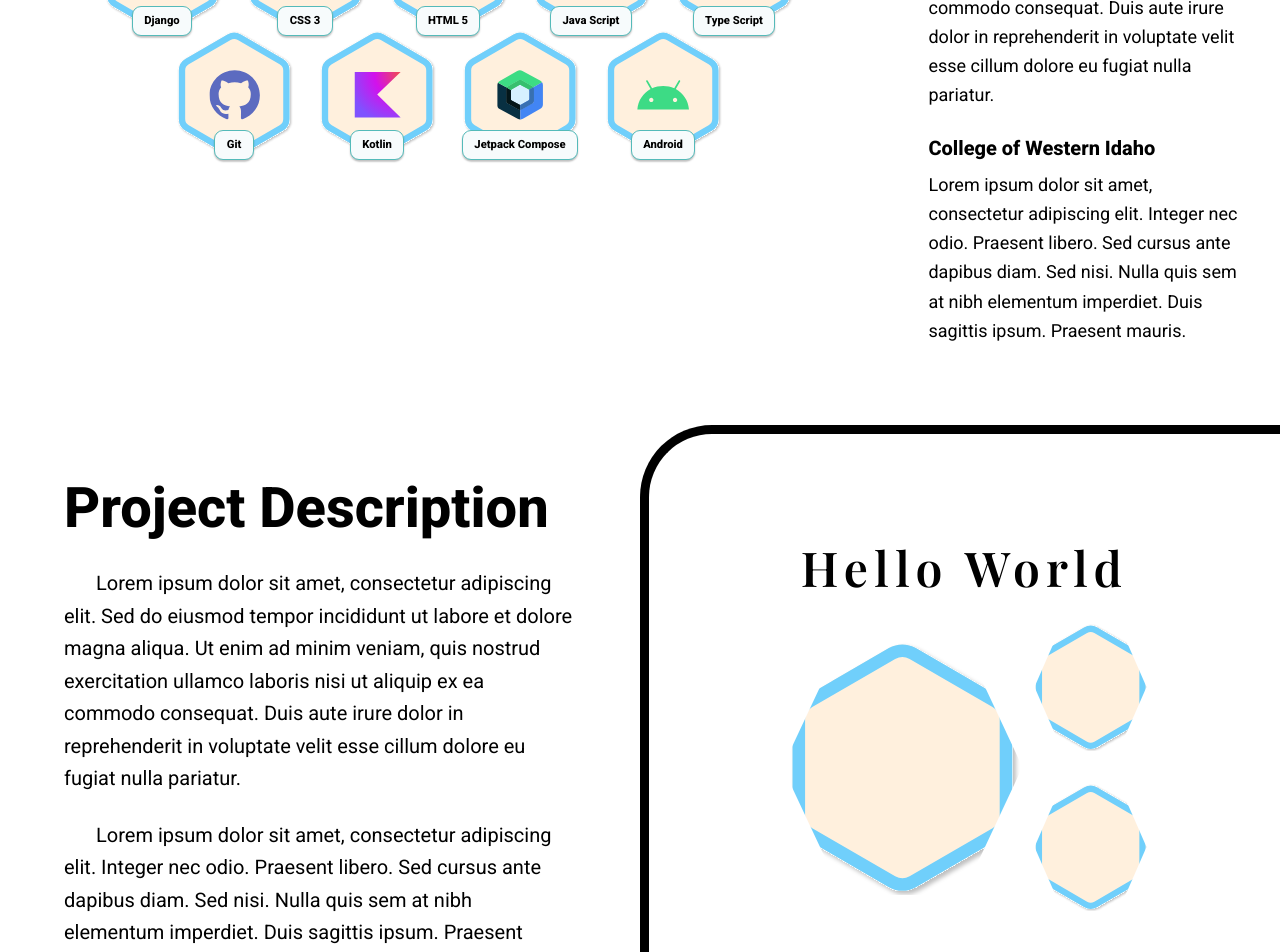
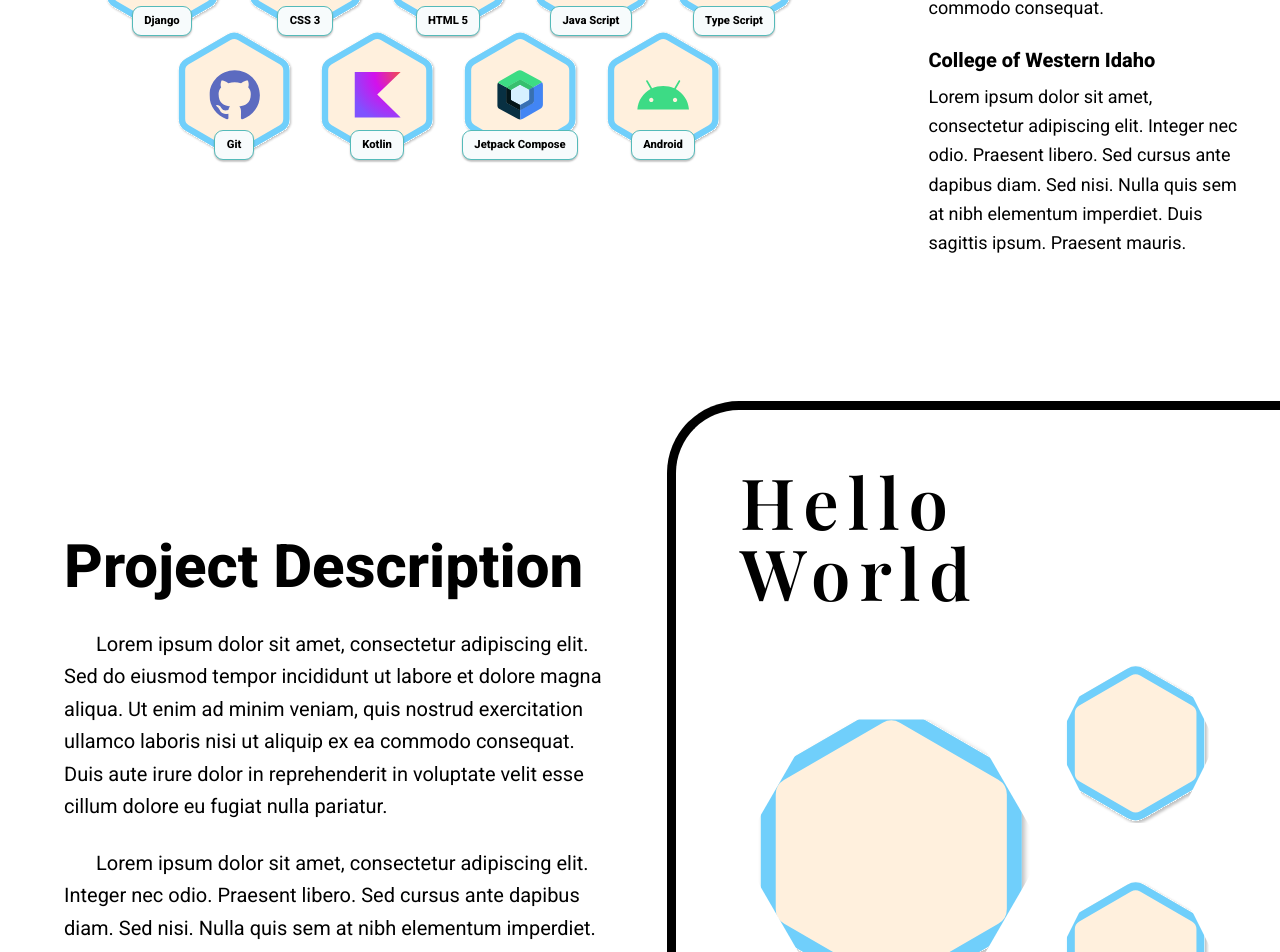
Before and after one commit to JacobE-Brown/JacobPortfolioV3, a React (Vite) app: page / in a window 1280 px wide. Shown: the part 1860-2812 px from the top of the page. Built offline with nearby package versions, Linux system fonts and the light colour scheme.

Commit message:
Good Start

```diff
--- a/src/components/ProjectCard.tsx
+++ b/src/components/ProjectCard.tsx
@@ -2,42 +2,47 @@ import hexBase from '@/assets/images/TechLogos/hex-base.svg'
 
 interface ProjectCardProps {
   title: string
-  projectName: string
+  projectName?: string
   description: string[]
   reversed?: boolean
 }
 
+// Flat-top hexagon clip path
 const HEX_CLIP = 'polygon(25% 0%, 75% 0%, 100% 50%, 75% 100%, 25% 100%, 0% 50%)'
 
 function HexGallery({ reversed, projectName }: { reversed: boolean; projectName: string }) {
-  // Rounded on the inward-facing side, flush on the outer edge
-  const roundedClass = reversed
-    ? 'rounded-r-[3rem] lg:rounded-r-[4.5rem]'
-    : 'rounded-l-[3rem] lg:rounded-l-[4.5rem]'
+  // Rounded on the inward-facing side only; flush on outer edge
+  const roundedStyle = reversed
+    ? { borderRadius: '0 4.5rem 4.5rem 0' }
+    : { borderRadius: '4.5rem 0 0 4.5rem' }
 
-  // Border on 3 sides (not the edge flush with the container)
+  // 3-sided border: top + bottom + inward side (no border on flush edge)
   const borderClass = reversed
-    ? 'border-t-[6px] border-b-[6px] border-r-[6px] lg:border-t-[9px] lg:border-b-[9px] lg:border-r-[9px]'
-    : 'border-t-[6px] border-b-[6px] border-l-[6px] lg:border-t-[9px] lg:border-b-[9px] lg:border-l-[9px]'
+    ? 'border-t-[9px] border-b-[9px] border-r-[9px]'
+    : 'border-t-[9px] border-b-[9px] border-l-[9px]'
 
   return (
-    <div
-      className={`bg-text-1 border-blue-medium-1 ${borderClass} ${roundedClass}
-                  flex items-center justify-center
-                  p-6 md:p-10 lg:p-12
-                  w-full lg:w-1/2
-                  min-h-[18rem] md:min-h-[24rem] lg:min-h-[28rem]
-                  self-center lg:self-auto`}
-    >
-      <div className="flex flex-col items-center gap-6 md:gap-8">
-        <h3 className="font-serif font-semibold text-cream-neutral text-2xl md:text-4xl lg:text-5xl tracking-[0.13em]">
+    <div className="flex-1 flex items-center justify-center py-10 lg:py-16">
+      <div
+        className={`bg-text-1 border-blue-medium-1 ${borderClass}
+                    flex flex-col items-center justify-center
+                    px-8 md:px-12 lg:px-16 py-10 md:py-14
+                    w-full h-full`}
+        style={roundedStyle}
+      >
+        {/* Project name */}
+        <h3 className="font-serif font-semibold text-cream-neutral
+                       text-2xl md:text-4xl lg:text-5xl xl:text-[4.4rem]
+                       tracking-[0.13em] mb-8 md:mb-12 lg:mb-14">
           {projectName}
         </h3>
+
+        {/* Hex image gallery: 1 large + 2 small stacked */}
         <div className="flex items-center gap-2 md:gap-3">
-          {/* Large hex image */}
+          {/* Large hex */}
           <div
-            className="w-32 h-36 md:w-48 md:h-52 lg:w-60 lg:h-64"
-            style={{ clipPath: HEX_CLIP }}
+            className="w-36 md:w-52 lg:w-64 xl:w-[19rem]"
+            style={{ aspectRatio: '1 / 0.866', clipPath: HEX_CLIP }}
           >
             <img
               src={hexBase}
@@ -45,13 +50,14 @@ function HexGallery({ reversed, projectName }: { reversed: boolean; projectName:
               className="w-full h-full object-cover bg-blue-medium-1/30"
             />
           </div>
-          {/* Two small hex images stacked */}
-          <div className="flex flex-col gap-4 md:gap-6 lg:gap-8">
+
+          {/* Two small hexes */}
+          <div className="flex flex-col gap-5 md:gap-8 lg:gap-10 xl:gap-14">
             {[0, 1].map((i) => (
               <div
                 key={i}
-                className="w-16 h-18 md:w-24 md:h-26 lg:w-28 lg:h-32"
-                style={{ clipPath: HEX_CLIP }}
+                className="w-16 md:w-24 lg:w-28 xl:w-[10rem]"
+                style={{ aspectRatio: '1 / 0.866', clipPath: HEX_CLIP }}
               >
                 <img
                   src={hexBase}
@@ -67,42 +73,46 @@ function HexGallery({ reversed, projectName }: { reversed: boolean; projectName:
   )
 }
 
+function TextContent({ title, description }: { title: string; description: string[] }) {
+  return (
+    <div className="flex-1 flex items-center justify-center px-6 md:px-10 lg:px-16 py-10 md:py-16">
+      <div className="flex flex-col gap-4 md:gap-6 max-w-xl">
+        <h3 className="font-sans font-extrabold text-text-1
+                       text-2xl md:text-3xl lg:text-4xl xl:text-[3.75rem]
+                       leading-tight">
+          {title}
+        </h3>
+        {description.map((paragraph, i) => (
+          <p
+            key={i}
+            className="font-sans text-text-1 text-sm md:text-base lg:text-lg xl:text-xl
+                       leading-relaxed indent-8"
+          >
+            {paragraph}
+          </p>
+        ))}
+      </div>
+    </div>
+  )
+}
+
 export default function ProjectCard({
   title,
   projectName = 'Hello World',
   description,
   reversed = false,
 }: ProjectCardProps) {
-  const textContent = (
-    <div className="flex flex-col items-center lg:items-start justify-center gap-4 md:gap-6
-                    flex-1 px-6 md:px-10 lg:px-16 py-8 md:py-12">
-      <h3 className="font-sans font-extrabold text-text-1 text-2xl md:text-4xl lg:text-[3.5rem] leading-tight text-center lg:text-left">
-        {title}
-      </h3>
-      {description.map((paragraph, i) => (
-        <p
-          key={i}
-          className="font-sans text-text-1 text-base md:text-lg lg:text-xl leading-relaxed max-w-xl indent-8"
-        >
-          {paragraph}
-        </p>
-      ))}
-    </div>
-  )
-
-  const hexGallery = <HexGallery reversed={reversed} projectName={projectName} />
-
   return (
-    <div className="bg-blue-neutral flex flex-col lg:flex-row items-stretch overflow-hidden w-full">
+    <div className="bg-blue-neutral flex flex-col lg:flex-row items-stretch w-full min-h-[20rem] md:min-h-[28rem] lg:min-h-[36rem]">
       {reversed ? (
         <>
-          {hexGallery}
-          {textContent}
+          <HexGallery reversed={reversed} projectName={projectName} />
+          <TextContent title={title} description={description} />
         </>
       ) : (
         <>
-          {textContent}
-          {hexGallery}
+          <TextContent title={title} description={description} />
+          <HexGallery reversed={reversed} projectName={projectName} />
         </>
       )}
     </div>
--- a/src/components/Technologies.tsx
+++ b/src/components/Technologies.tsx
@@ -1,4 +1,4 @@
-import React from 'react'
+import React, { useState, useEffect } from 'react'
 import HexGrid from './HexGrid'
 import TechBadge from './TechBadge'
 
@@ -42,45 +42,210 @@ import githubIcon from '@/assets/images/TechLogos/github-1-1.svg'
 import sqlIcon from '@/assets/images/TechLogos/sql.svg'
 import vueIcon from '@/assets/images/TechLogos/react.svg'
 
-const technologies = [
-  // Diamond layout — Row 0 (top, 4 tiles)
-  { id: 'sql', label: 'SQL / Databases', icon: <img className="relative w-full h-full object-contain" alt="SQL" src={sqlIcon} />, q: -1, r: -2 },
-  { id: 'figma', label: 'Figma', icon: <img className="relative w-full h-full object-contain" alt="Figma" src={figmaIcon} />, q: 0, r: -2 },
-  { id: 'education', label: 'My Education', icon: <img className="relative w-full h-full object-contain" alt="Education" src={educationIcon} />, q: 1, r: -2 },
-  { id: 'aws', label: 'AWS', icon: <img className="relative w-full h-full object-contain" alt="AWS" src={awsIcon} />, q: 2, r: -2 },
+interface TechItem {
+  id: string
+  label: string
+  iconSrc: string
+  icon: React.ReactNode
+  q: number
+  r: number
+  description: string
+}
 
+function makeTech(id: string, label: string, iconSrc: string, alt: string, q: number, r: number, description?: string): TechItem {
+  return {
+    id,
+    label,
+    iconSrc,
+    icon: <img className="relative w-full h-full object-contain" alt={alt} src={iconSrc} />,
+    q,
+    r,
+    description: description ?? `Lorem ipsum dolor sit amet, consectetur adipiscing elit. Sed do eiusmod tempor incididunt ut labore et dolore magna aliqua. Ut enim ad minim veniam, quis nostrud exercitation.`,
+  }
+}
+
+const technologies: TechItem[] = [
+  // Row 0 (4 tiles)
+  makeTech('sql', 'SQL / Databases', sqlIcon, 'SQL', -1, -2),
+  makeTech('figma', 'Figma', figmaIcon, 'Figma', 0, -2),
+  makeTech('education', 'My Education', educationIcon, 'Education', 1, -2),
+  makeTech('aws', 'AWS', awsIcon, 'AWS', 2, -2),
   // Row 1 (5 tiles)
-  { id: 'python', label: 'Python', icon: <img className="relative w-full h-full object-contain" alt="Python" src={pythonIcon} />, q: -2, r: -1 },
-  { id: 'vue', label: 'Vue', icon: <img className="relative w-full h-full object-contain" alt="Vue" src={vueIcon} />, q: -1, r: -1 },
-  { id: 'react', label: 'React', icon: <img className="relative w-full h-full object-contain" alt="React" src={reactIcon} />, q: 0, r: -1 },
-  { id: 'vite', label: 'Vite JS', icon: <img className="relative w-full h-full object-contain" alt="Vite" src={vitejsIcon} />, q: 1, r: -1 },
-  { id: 'tailwind', label: 'Tailwinds CSS', icon: <img className="relative w-full h-full object-contain" alt="Tailwind" src={tailwindIcon} />, q: 2, r: -1 },
-
-  // Row 2 (center, 6 tiles — widest)
-  { id: 'linux', label: 'Linux', icon: <img className="relative w-full h-full object-contain" alt="Linux" src={linuxIcon} />, q: -3, r: 0 },
-  { id: 'github', label: 'Github', icon: <img className="relative w-full h-full object-contain" alt="GitHub" src={githubIcon} />, q: -2, r: 0 },
-  { id: 'csharp', label: 'C#', icon: <img className="relative w-full h-full object-contain" alt="C#" src={csharpIcon} />, q: -1, r: 0 },
-  { id: 'netcore', label: 'ASP.NET Core', icon: <img className="relative w-full h-full object-contain" alt=".NET" src={netcoreIcon} />, q: 0, r: 0 },
-  { id: 'bootstrap', label: 'BootStrap', icon: <img className="relative w-full h-full object-contain" alt="Bootstrap" src={bootstrapIcon} />, q: 1, r: 0 },
-  { id: 'arch', label: 'Arch Linux', icon: <img className="relative w-full h-full object-contain" alt="Arch" src={archIcon} />, q: 2, r: 0 },
-
+  makeTech('python', 'Python', pythonIcon, 'Python', -2, -1),
+  makeTech('vue', 'Vue', vueIcon, 'Vue', -1, -1),
+  makeTech('react', 'React', reactIcon, 'React', 0, -1),
+  makeTech('vite', 'Vite JS', vitejsIcon, 'Vite', 1, -1),
+  makeTech('tailwind', 'Tailwinds CSS', tailwindIcon, 'Tailwind', 2, -1),
+  // Row 2 (6 tiles)
+  makeTech('linux', 'Linux', linuxIcon, 'Linux', -3, 0),
+  makeTech('github', 'Github', githubIcon, 'GitHub', -2, 0),
+  makeTech('csharp', 'C#', csharpIcon, 'C#', -1, 0),
+  makeTech('netcore', 'ASP.NET Core', netcoreIcon, '.NET', 0, 0),
+  makeTech('bootstrap', 'BootStrap', bootstrapIcon, 'Bootstrap', 1, 0),
+  makeTech('arch', 'Arch Linux', archIcon, 'Arch', 2, 0),
   // Row 3 (5 tiles)
-  { id: 'django', label: 'Django', icon: <img className="relative w-full h-full object-contain" alt="Django" src={djangoIcon} />, q: -3, r: 1 },
-  { id: 'css', label: 'CSS 3', icon: <img className="relative w-full h-full object-contain" alt="CSS" src={cssIcon} />, q: -2, r: 1 },
-  { id: 'html', label: 'HTML 5', icon: <img className="relative w-full h-full object-contain" alt="HTML" src={htmlIcon} />, q: -1, r: 1 },
-  { id: 'javascript', label: 'Java Script', icon: <img className="relative w-full h-full object-contain" alt="JavaScript" src={jsIcon} />, q: 0, r: 1 },
-  { id: 'typescript', label: 'Type Script', icon: <img className="relative w-full h-full object-contain" alt="TypeScript" src={tsIcon} />, q: 1, r: 1 },
-
-  // Row 4 (bottom, 4 tiles)
-  { id: 'git', label: 'Git', icon: <img className="relative w-full h-full object-contain" alt="Git" src={githubIcon} />, q: -3, r: 2 },
-  { id: 'kotlin', label: 'Kotlin', icon: <img className="relative w-full h-full object-contain" alt="Kotlin" src={kotlinIcon} />, q: -2, r: 2 },
-  { id: 'jetpack', label: 'Jetpack Compose', icon: <img className="relative w-full h-full object-contain" alt="Jetpack" src={jetpackIcon} />, q: -1, r: 2 },
-  { id: 'android', label: 'Android', icon: <img className="relative w-full h-full object-contain" alt="Android" src={androidIcon} />, q: 0, r: 2 },
+  makeTech('django', 'Django', djangoIcon, 'Django', -3, 1),
+  makeTech('css', 'CSS 3', cssIcon, 'CSS', -2, 1),
+  makeTech('html', 'HTML 5', htmlIcon, 'HTML', -1, 1),
+  makeTech('javascript', 'Java Script', jsIcon, 'JavaScript', 0, 1),
+  makeTech('typescript', 'Type Script', tsIcon, 'TypeScript', 1, 1),
+  // Row 4 (4 tiles)
+  makeTech('git', 'Git', githubIcon, 'Git', -3, 2),
+  makeTech('kotlin', 'Kotlin', kotlinIcon, 'Kotlin', -2, 2),
+  makeTech('jetpack', 'Jetpack Compose', jetpackIcon, 'Jetpack', -1, 2),
+  makeTech('android', 'Android', androidIcon, 'Android', 0, 2),
 ]
 
+// Default detail content (education)
+const defaultDetail = {
+  id: 'education',
+  label: 'My Education',
+  iconSrc: educationIcon,
+  description: '',
+}
+
+// --- Desktop detail panel ---
+function DetailPanel({ tech }: { tech: TechItem | null }) {
+  const active = tech ?? defaultDetail
+  const isDefault = !tech
+
+  return (
+    <div className="flex flex-col items-center gap-6 flex-1 max-w-xl px-4 lg:pt-8">
+      {/* Large hex badge */}
+      <div className="w-48 h-52">
+        <TechBadge
+          icon={<img className="relative w-full h-full object-contain" alt={active.label} src={active.iconSrc} />}
+          name={active.label}
+          hexSize={{ x: 100, y: 100 }}
+        />
+      </div>
+
+      {isDefault ? (
+        <>
+          {/* Resume link */}
+          <div className="flex items-center gap-2">
+            <span className="font-serif text-text-1 text-xl md:text-2xl" style={{ fontFamily: "'Lora', serif" }}>
+              See My Resume:
+            </span>
+            <a
+              href="#resume"
+              className="text-blue-medium-2 text-xl md:text-2xl underline hover:opacity-80 transition-opacity"
+              style={{ fontFamily: "'Inter', sans-serif" }}
+            >
+              My Resume
+            </a>
+          </div>
+
+          {/* Education entries */}
+          <div className="flex flex-col gap-6 w-full">
+            <div>
+              <h3 className="font-sans font-extrabold text-text-1 text-lg md:text-xl mb-2">
+                Magdalen College
+              </h3>
+              <p className="font-sans text-text-1 text-base md:text-lg leading-relaxed">
+                Lorem ipsum dolor sit amet, consectetur adipiscing elit. Sed do eiusmod tempor
+                incididunt ut labore et dolore magna aliqua. Ut enim ad minim veniam, quis nostrud
+                exercitation ullamco laboris nisi ut aliquip ex ea commodo consequat.
+              </p>
+            </div>
+            <div>
+              <h3 className="font-sans font-extrabold text-text-1 text-lg md:text-xl mb-2">
+                College of Western Idaho
+              </h3>
+              <p className="font-sans text-text-1 text-base md:text-lg leading-relaxed">
+                Lorem ipsum dolor sit amet, consectetur adipiscing elit. Integer nec odio. Praesent
+                libero. Sed cursus ante dapibus diam. Sed nisi. Nulla quis sem at nibh elementum
+                imperdiet. Duis sagittis ipsum. Praesent mauris.
+              </p>
+            </div>
+          </div>
+        </>
+      ) : (
+        <div className="flex flex-col gap-4 w-full">
+          <p className="font-sans text-text-1 text-base md:text-lg leading-relaxed">
+            {active.description}
+          </p>
+        </div>
+      )}
+    </div>
+  )
+}
+
+// --- Mobile modal overlay ---
+function MobileModal({ tech, onClose }: { tech: TechItem; onClose: () => void }) {
+  // Prevent body scroll while open
+  useEffect(() => {
+    document.body.style.overflow = 'hidden'
+    return () => { document.body.style.overflow = '' }
+  }, [])
+
+  return (
+    <div
+      className="fixed inset-0 z-50 flex flex-col items-center backdrop-blur-md bg-white/70 p-6 overflow-y-auto"
+      onClick={onClose}
+    >
+      <div
+        className="flex flex-col items-center gap-6 w-full max-w-sm pt-8"
+        onClick={(e) => e.stopPropagation()}
+      >
+        {/* Large hex badge */}
+        <div className="w-56 h-60">
+          <TechBadge
+            icon={<img className="relative w-full h-full object-contain" alt={tech.label} src={tech.iconSrc} />}
+            name={tech.label}
+            hexSize={{ x: 120, y: 120 }}
+          />
+        </div>
+
+        {/* Description */}
+        <div className="flex flex-col gap-4 w-full">
+          <h3 className="font-sans font-extrabold text-text-1 text-xl">
+            {tech.label}
+          </h3>
+          <p className="font-sans text-text-1 text-base leading-relaxed">
+            {tech.description}
+          </p>
+        </div>
+
+        {/* Back button */}
+        <button
+          onClick={onClose}
+          className="self-start bg-gray-300 px-5 py-2 text-text-1 font-sans text-lg
+                     hover:bg-gray-400 transition-colors mt-4"
+        >
+          Back
+        </button>
+      </div>
+    </div>
+  )
+}
+
 export function Technologies(): React.JSX.Element {
+  const [selectedId, setSelectedId] = useState<string | null>(null)
+  const [isMobile, setIsMobile] = useState(false)
+
+  useEffect(() => {
+    const check = () => setIsMobile(window.innerWidth < 1024)
+    check()
+    window.addEventListener('resize', check)
+    return () => window.removeEventListener('resize', check)
+  }, [])
+
+  const selectedTech = selectedId
+    ? technologies.find((t) => t.id === selectedId) ?? null
+    : null
+
+  const handleSelect = (id: string) => {
+    // Toggle: clicking the same hex again deselects
+    setSelectedId((prev) => (prev === id ? null : id))
+  }
+
+  const handleReturn = () => {
+    setSelectedId(null)
+  }
+
   return (
-    <section className="bg-blue-neutral flex flex-col items-center justify-center overflow-hidden px-4 py-12 md:py-20">
+    <section id="skills" className="bg-blue-neutral flex flex-col items-center justify-center overflow-hidden px-4 py-12 md:py-20">
       {/* Section title */}
       <h2 className="font-sans font-extrabold text-text-1 text-4xl md:text-5xl lg:text-6xl mb-8">
         My Skills
@@ -116,63 +281,22 @@ export function Technologies(): React.JSX.Element {
             <HexGrid
               hexes={technologies}
               size={75}
-              onSelect={(id) => console.log('Selected:', id)}
-              onReturn={() => console.log('Returned to grid')}
+              onSelect={handleSelect}
+              onReturn={handleReturn}
             />
           </div>
         </div>
 
-        {/* Right: Education description */}
-        <div className="flex flex-col items-center gap-6 flex-1 max-w-xl px-4 lg:pt-8">
-          {/* Large education hex badge */}
-          <div className="w-48 h-52">
-            <TechBadge
-              icon={<img className="relative w-full h-full object-contain" alt="Education" src={educationIcon} />}
-              name="My Education"
-              hexSize={{ x: 100, y: 100 }}
-            />
-          </div>
-
-          {/* Resume link */}
-          <div className="flex items-center gap-2">
-            <span className="font-serif text-text-1 text-xl md:text-2xl" style={{ fontFamily: "'Lora', serif" }}>
-              See My Resume:
-            </span>
-            <a
-              href="#resume"
-              className="text-blue-medium-2 text-xl md:text-2xl underline hover:opacity-80 transition-opacity"
-              style={{ fontFamily: "'Inter', sans-serif" }}
-            >
-              My Resume
-            </a>
-          </div>
-
-          {/* Education entries */}
-          <div className="flex flex-col gap-6 w-full">
-            <div>
-              <h3 className="font-sans font-extrabold text-text-1 text-lg md:text-xl mb-2">
-                Magdalen College
-              </h3>
-              <p className="font-sans text-text-1 text-base md:text-lg leading-relaxed">
-                Lorem ipsum dolor sit amet, consectetur adipiscing elit. Sed do eiusmod tempor
-                incididunt ut labore et dolore magna aliqua. Ut enim ad minim veniam, quis nostrud
-                exercitation ullamco laboris nisi ut aliquip ex ea commodo consequat. Duis aute irure
-                dolor in reprehenderit in voluptate velit esse cillum dolore eu fugiat nulla pariatur.
-              </p>
-            </div>
-            <div>
-              <h3 className="font-sans font-extrabold text-text-1 text-lg md:text-xl mb-2">
-                College of Western Idaho
-              </h3>
-              <p className="font-sans text-text-1 text-base md:text-lg leading-relaxed">
-                Lorem ipsum dolor sit amet, consectetur adipiscing elit. Integer nec odio. Praesent
-                libero. Sed cursus ante dapibus diam. Sed nisi. Nulla quis sem at nibh elementum
-                imperdiet. Duis sagittis ipsum. Praesent mauris.
-              </p>
-            </div>
-          </div>
+        {/* Right: Detail panel (desktop only) */}
+        <div className="hidden lg:flex">
+          <DetailPanel tech={selectedTech} />
         </div>
       </div>
+
+      {/* Mobile modal */}
+      {isMobile && selectedTech && (
+        <MobileModal tech={selectedTech} onClose={handleReturn} />
+      )}
     </section>
   )
 }
```
